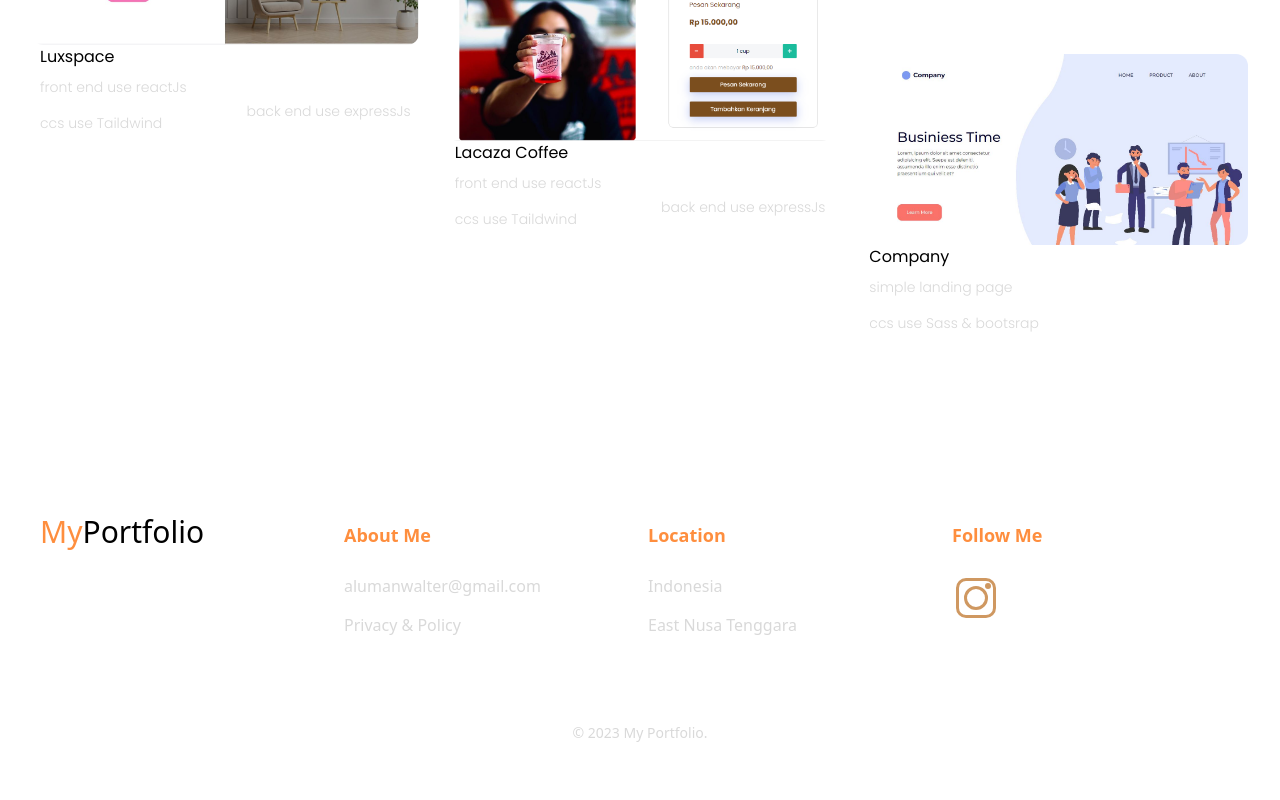
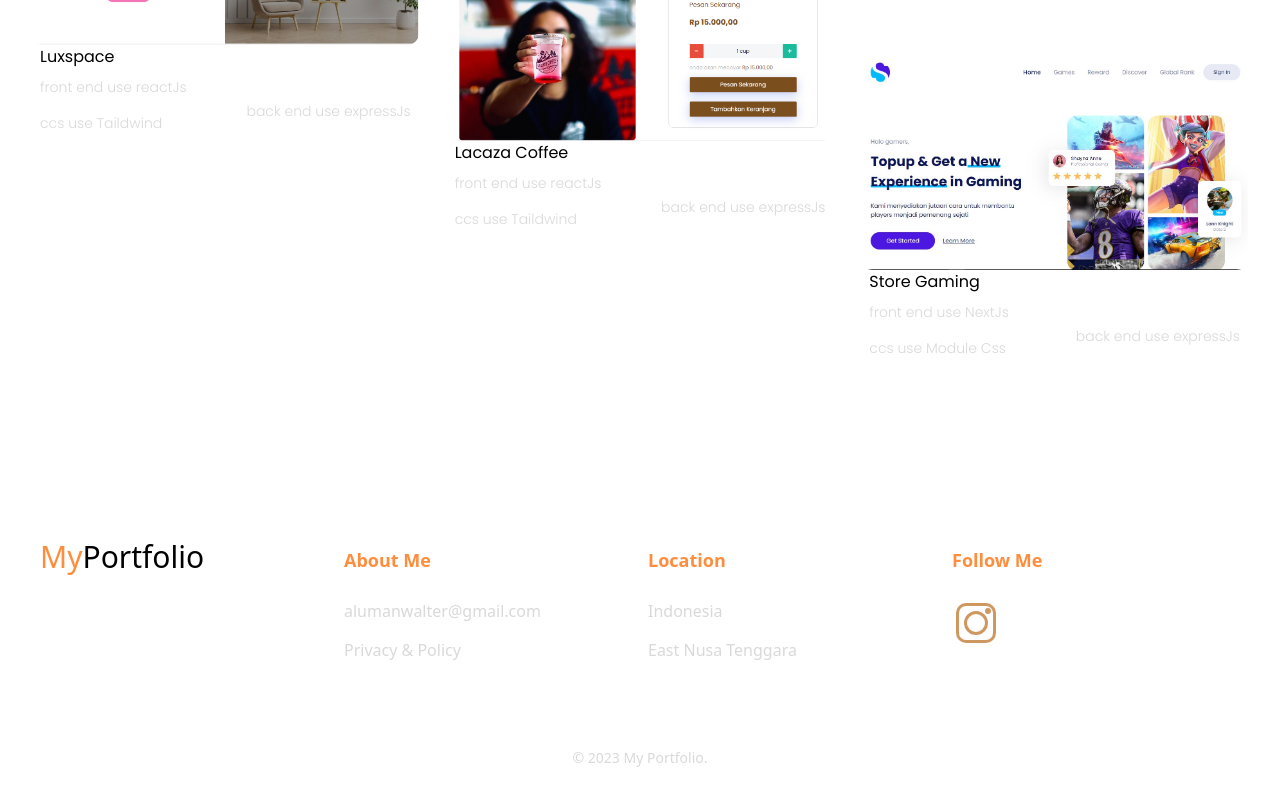
Before and after one commit to pekeleku/myportfolio, a React (Create React App) app: page / in a window 1280 px wide. Shown: the part 1264-2064 px from the top of the page. Before the commit the page ends 2039 px from the top, so only its background shows below. Built offline with nearby package versions, Linux system fonts and the light colour scheme.

Commit message:
change project

```diff
--- a/src/parts/Projects.js
+++ b/src/parts/Projects.js
@@ -65,20 +65,22 @@ export default function Projects() {
 
           <a
             className="font-medium mt-2 p-2 hover:text-primary"
-            href="https://company-orcin.vercel.app/"
+            href="https://stret.vercel.app/"
             target="_blank"
             rel="noopener noreferrer"
           >
-            Company
+            Store Gaming
           </a>
 
-          <div className="relative ">
+          <div className="relative">
             <p className="text-secondary font-light text-sm flex p-2">
-              simple landing page
+              front end use NextJs
             </p>
-
-            <p className="text-secondary text-sm flex  mt-2 lg:mt-0 font-light p-2">
-              ccs use Sass & bootsrap
+            <p className="text-secondary font-light text-sm absolute right-0 top-6 p-2">
+              back end use expressJs
+            </p>
+            <p className="text-secondary text-sm  mt-2 lg:mt-0  flex font-light p-2">
+              ccs use Module Css
             </p>
           </div>
         </div>
```
Also changed, not shown: public/img/projects/p3.JPG.
